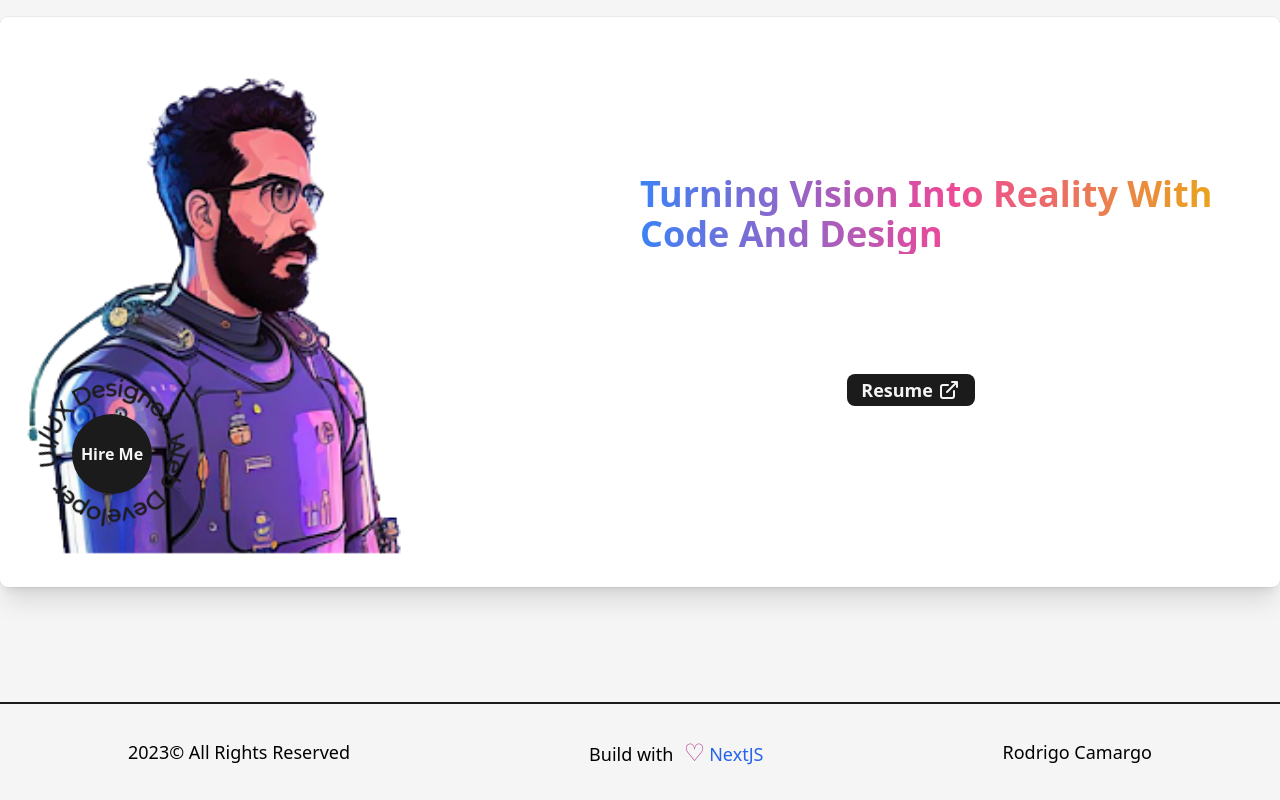
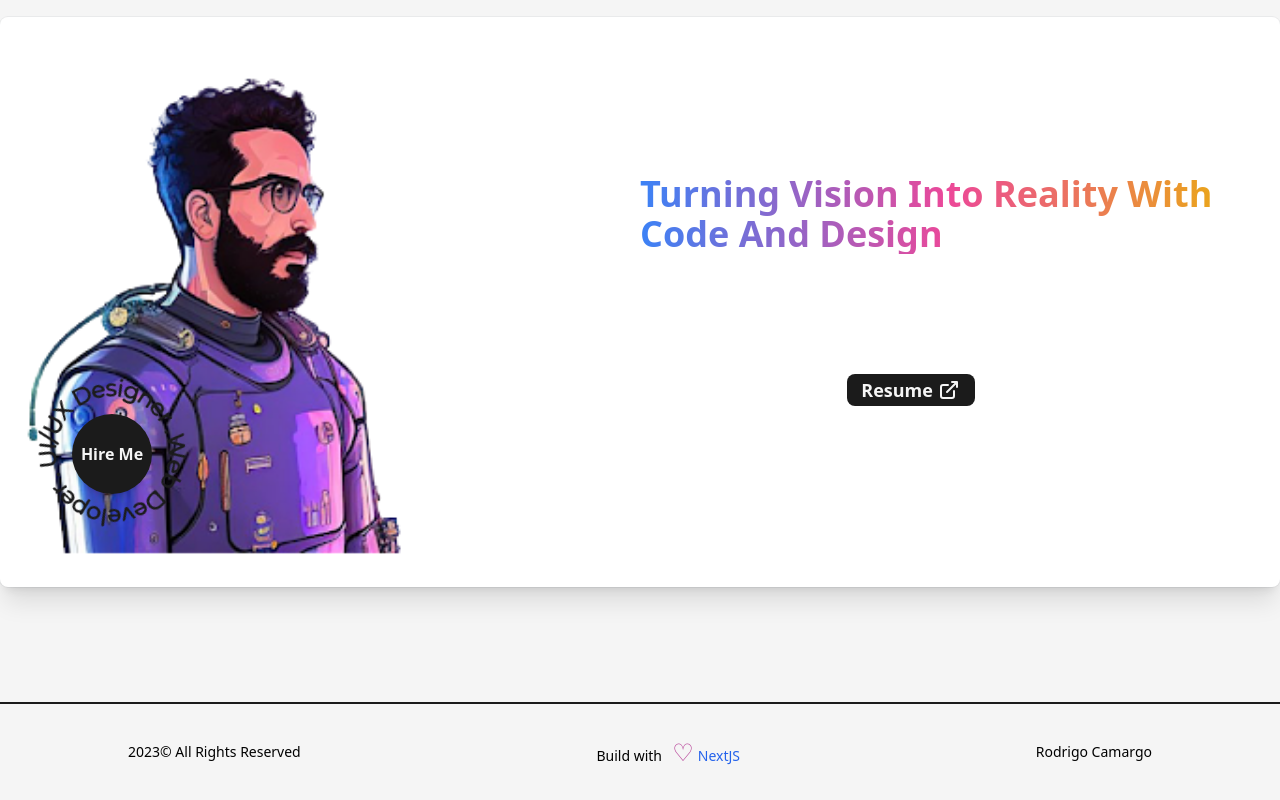
Before and after one commit to rodrigocamargo854/Next.js-Developer-Portfolio-Starter-Code, a Next.js app: page / in a window 1280 px wide. Shown: the part 234-1034 px from the top of the page. Built offline with nearby package versions, Linux system fonts and the light colour scheme.

Commit message:
change color bg

```diff
--- a/src/components/Footer.js
+++ b/src/components/Footer.js
@@ -4,8 +4,8 @@ import Link from "next/link";
 
 export const Footer = () => {
   return (
-    <footer className="w-full border-t-2 border-solid border-dark font-medium text-lg">
-      <Layout className="py-8 flex items-center justify-between font-light">
+    <footer className="w-full border-t-2 border-solid border-dark  font-medium text-lg ">
+      <Layout className="py-8 flex items-center justify-between font-light sm:text-sm">
         <span>{new Date().getFullYear()}&copy; All Rights Reserved</span>
         <div>
           Build with<span className="text-primary text-2xl px-1"> &#9825;</span>
--- a/src/pages/about.js
+++ b/src/pages/about.js
@@ -39,7 +39,7 @@ const AnimatedNumbers = ({ value }) => {
 
 const about = () => {
   return (
-    <>
+    <div>
       <Head>
         <title>Rodrigo Camargo | About</title>
         <meta name="description" content="any description" />
@@ -139,7 +139,7 @@ const about = () => {
 
         </div>
       </main>
-    </>
+    </div>
   );
 };
 
--- a/src/pages/index.js
+++ b/src/pages/index.js
@@ -19,7 +19,7 @@ export default function Home() {
         <meta name='description" content="Generated by create next app' />
       </Head>
       <main className="flex items-center justify-center flex-col text-dark w-full min-h-screen sm:flex-row" >
-        <Layout className="pt-0 bg-white dark:bg-slate-800 rounded-lg px-6 py-8 ring-1 ring-slate-900/5 shadow-xl">
+        <Layout className="pt-0 bg-white dark:bg-slate-900 rounded-lg px-6 py-8 ring-1 ring-slate-900/5 shadow-xl">
           <div className="flex items-center justify-between w-full">
             <div className="w-1/2">
               <Image
```
